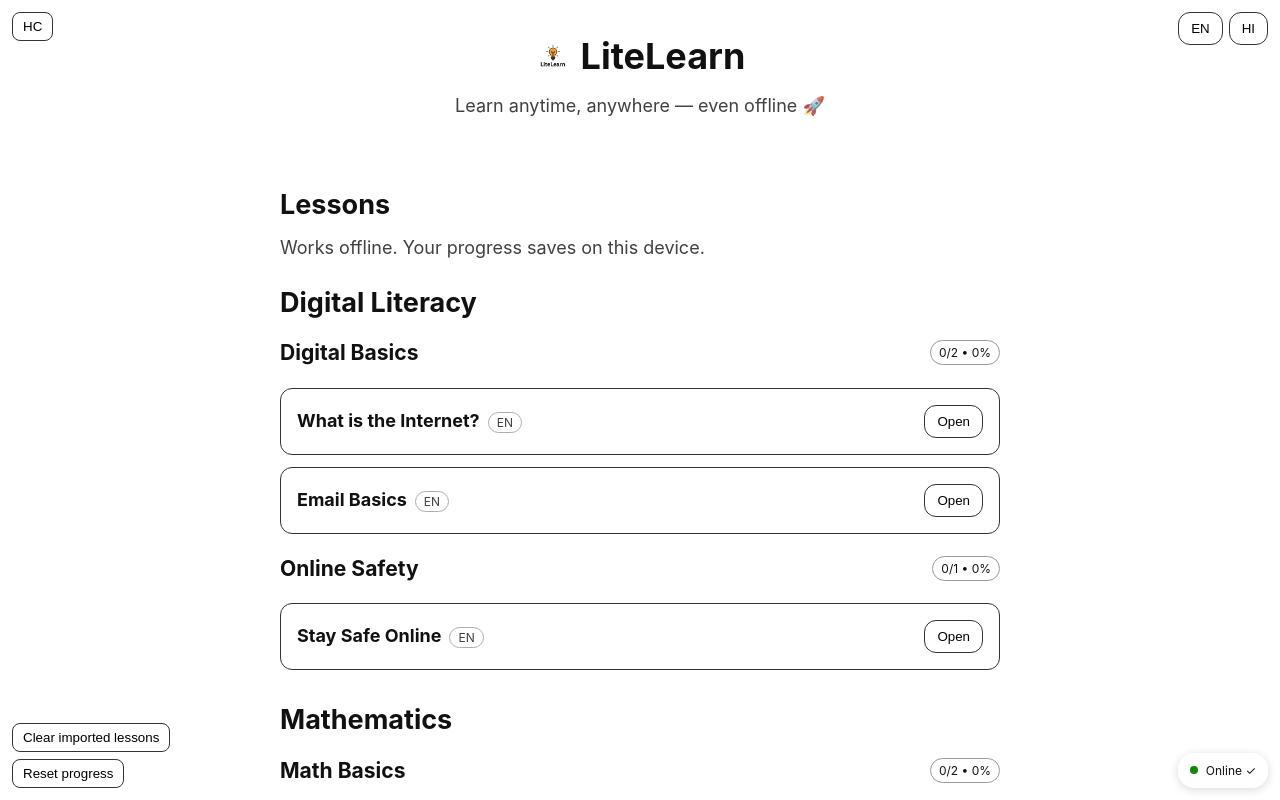
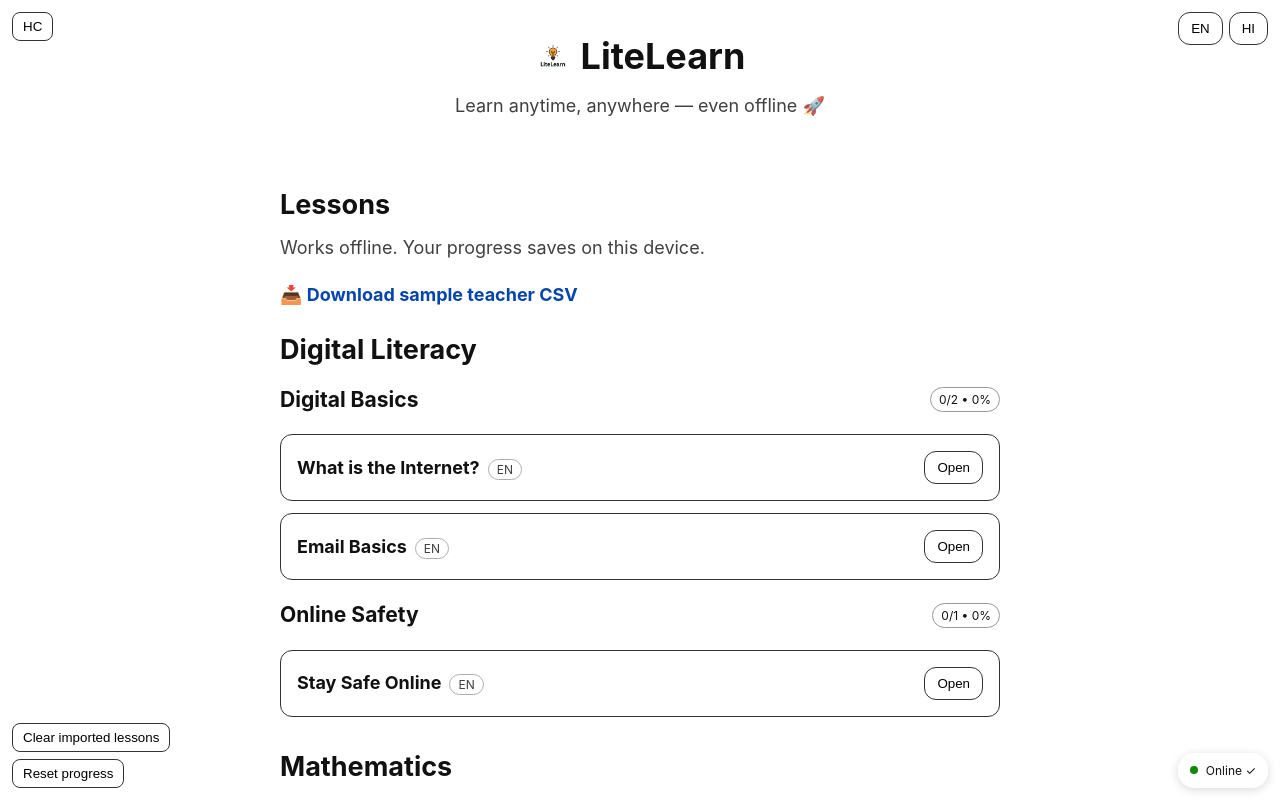
Before and after one commit to SartajVirdi/LiteLearn, a React (Create React App) app in the folder litelearn/: page /#/ in a window 1280 px wide. Shown: the top 800 px of the page. Built offline with nearby package versions, Linux system fonts and the light colour scheme.

Commit message:
Final Commit

```diff
--- a/litelearn/src/components/LessonList.js
+++ b/litelearn/src/components/LessonList.js
@@ -55,6 +55,17 @@ export default function LessonList() {
       <h2 style={{ marginBottom: 8 }}>Lessons</h2>
       <p style={{ opacity: 0.8, marginTop: 0 }}>
         Works offline. Your progress saves on this device.
+      </p>
+
+      {/* Teacher demo CSV download */}
+      <p style={{ marginTop: 6 }}>
+        <a
+          href={process.env.PUBLIC_URL + "/teacher-demo.csv"}
+          download
+          style={{ textDecoration: "none", fontWeight: "bold" }}
+        >
+          📥 Download sample teacher CSV
+        </a>
       </p>
 
       {/* Group by Subject -> Chapter */}
```
